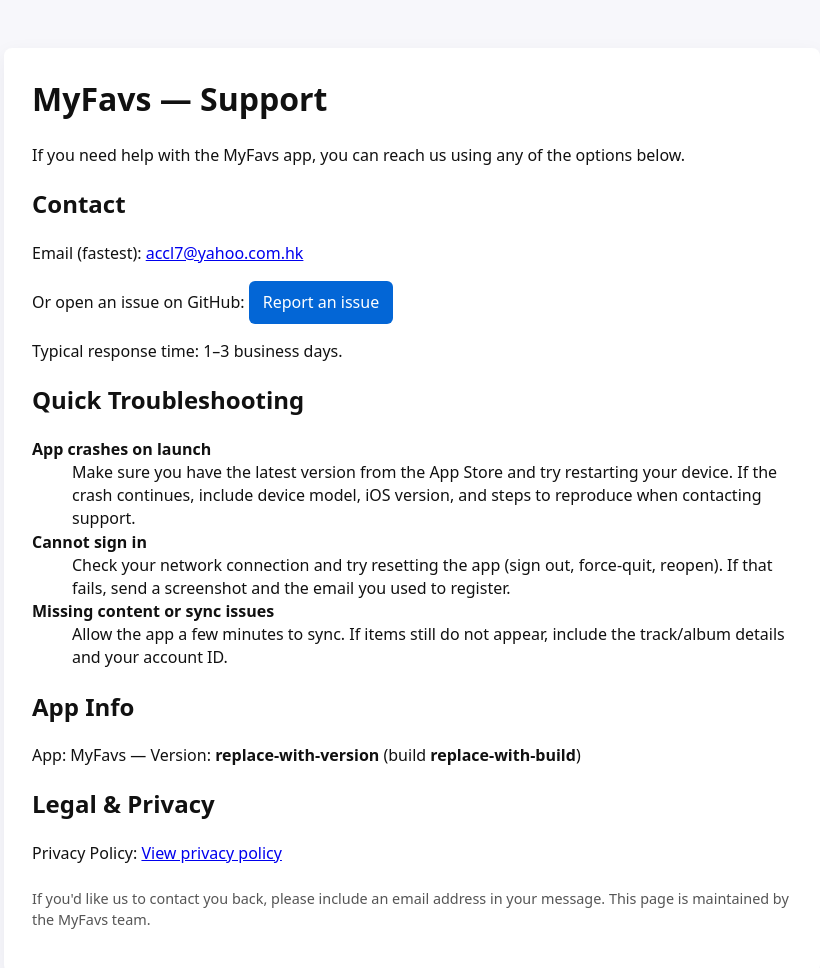
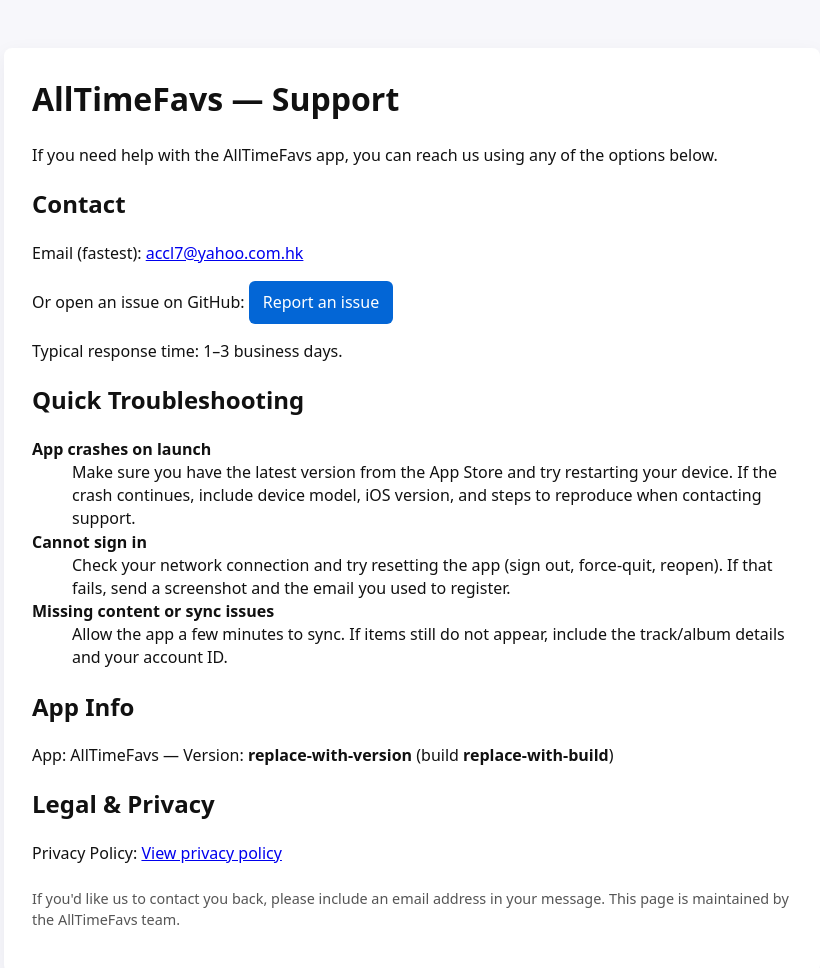
Before and after one commit to ishouldbesolucky7/public, a plain HTML site: page docs/index.html in a window 1280 px wide. Shown: the whole page, without its empty margins (228-1048 px from the left). Drawn offline with Linux system fonts and the light colour scheme.

Commit message:
Update index.html
MyFavs to AllTimeFavs

```diff
--- a/docs/index.html
+++ b/docs/index.html
@@ -3,7 +3,7 @@
 <head>
   <meta charset="utf-8" />
   <meta name="viewport" content="width=device-width,initial-scale=1" />
-  <title>MyFavs — Support</title>
+  <title>AllTimeFavs — Support</title>
   <style>
     body{font-family:system-ui,-apple-system,Segoe UI,Roboto,Helvetica,Arial;line-height:1.45;margin:0;padding:24px;background:#f7f7fb;color:#111}
     .container{max-width:760px;margin:24px auto;background:#fff;padding:28px;border-radius:8px;box-shadow:0 6px 20px rgba(20,30,50,.06)}
@@ -16,8 +16,8 @@
 </head>
 <body>
   <div class="container">
-    <h1>MyFavs — Support</h1>
-    <p>If you need help with the MyFavs app, you can reach us using any of the options below.</p>
+    <h1>AllTimeFavs — Support</h1>
+    <p>If you need help with the AllTimeFavs app, you can reach us using any of the options below.</p>
 
     <section>
       <h2>Contact</h2>
@@ -40,7 +40,7 @@
 
     <section>
       <h2>App Info</h2>
-      <p>App: MyFavs — Version: <strong>replace-with-version</strong> (build <strong>replace-with-build</strong>)</p>
+      <p>App: AllTimeFavs — Version: <strong>replace-with-version</strong> (build <strong>replace-with-build</strong>)</p>
     </section>
 
     <section>
@@ -49,7 +49,7 @@
     </section>
 
     <footer>
-      <p>If you'd like us to contact you back, please include an email address in your message. This page is maintained by the MyFavs team.</p>
+      <p>If you'd like us to contact you back, please include an email address in your message. This page is maintained by the AllTimeFavs team.</p>
     </footer>
   </div>
 </body>
```
